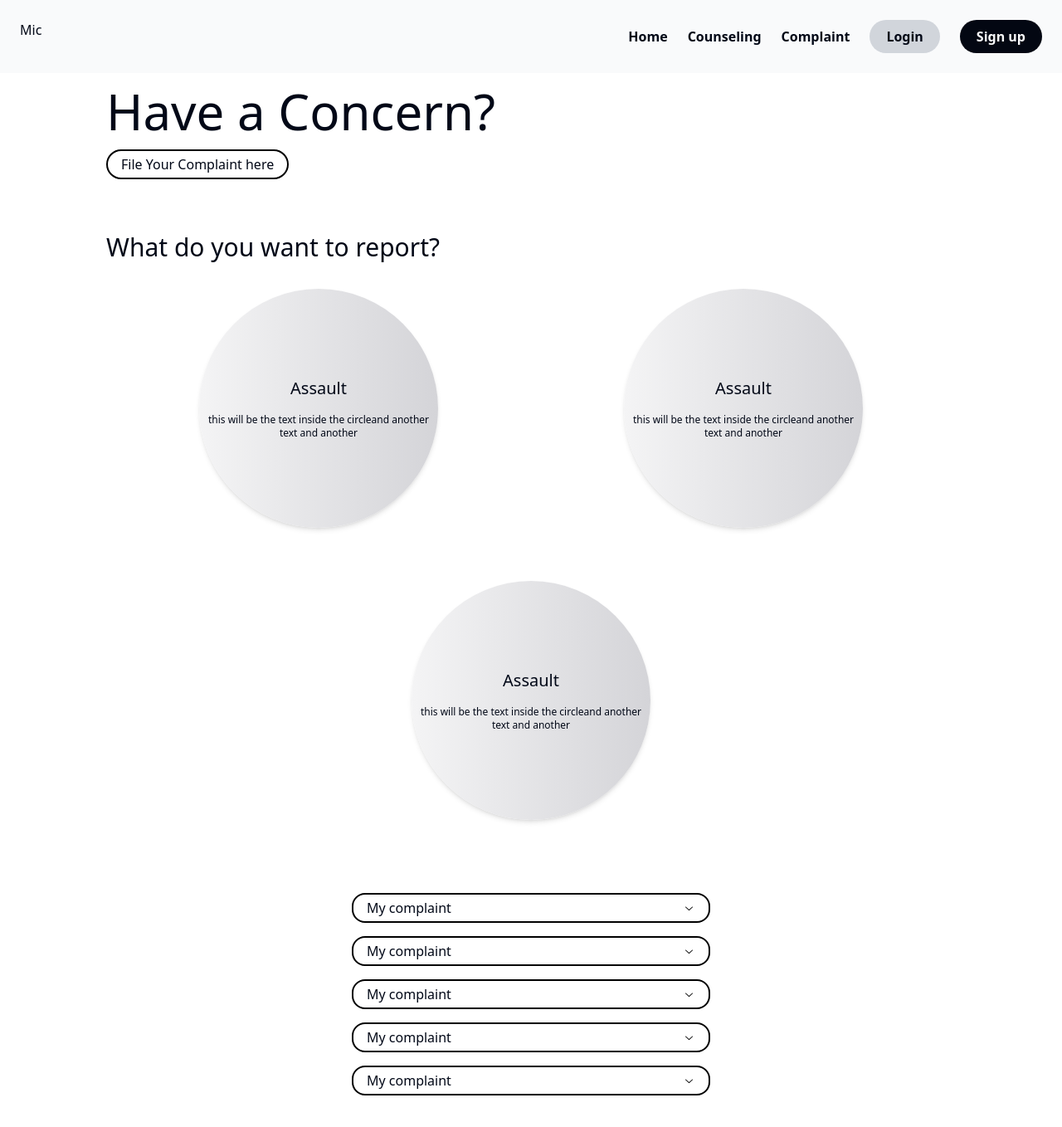
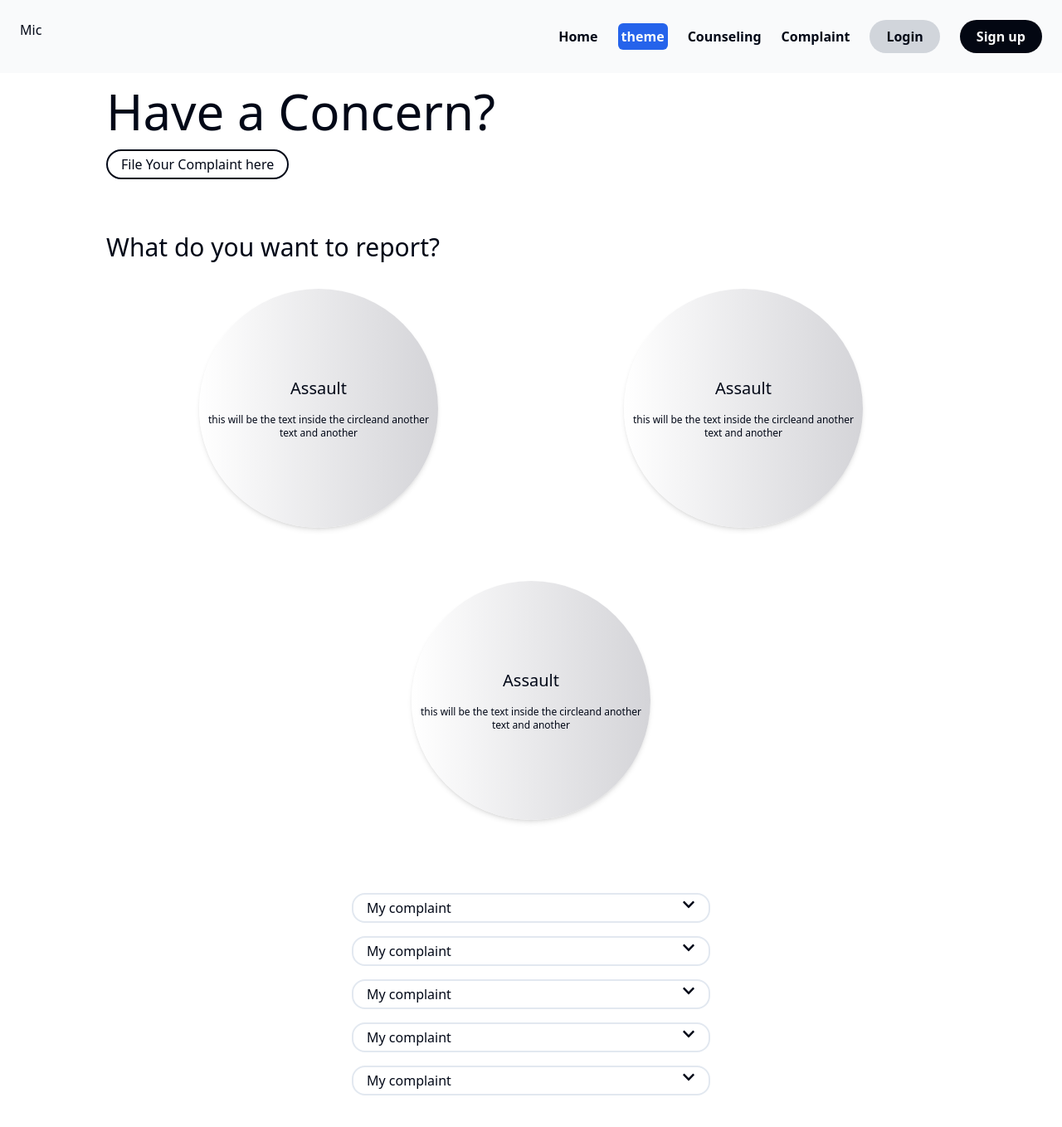
Before and after one commit to Kad-19/safe-mic-project, a React (Vite) app: page /complaint in a window 1280 px wide. Shown: the top 1358 px of the page at 83% size. Built offline with nearby package versions, Linux system fonts and the light colour scheme.

Commit message:
theme intehration

```diff
--- a/src/App.jsx
+++ b/src/App.jsx
@@ -58,9 +58,9 @@ const App = () => {
       <BrowserRouter>
         <div className="">
           <Auth/>
+          <div>
+          <themeContext.Provider value={{changeTheme,darkThemeSwitch,theme}}>
           <Navbar />
-          <div>
-          <themeContext.Provider value={{changeTheme}}>
             <Selector/>
           </themeContext.Provider>
 
--- a/src/component/Complaint/Circular units/Circles.jsx
+++ b/src/component/Complaint/Circular units/Circles.jsx
@@ -1,7 +1,7 @@
 import {motion} from 'framer-motion'
 function Circles({title, detail}){
     return <motion.div
-    className="flex flex-wrap bg-gradient-to-r from-zinc-100 to-zinc-300
+    className="flex flex-wrap bg-gradient-to-r from-background to-zinc-300
     aspect-square sm:w-52  lg:w-72 rounded-full p-2 m-8 items-center
     justify-center shadow-md "
     whileInView={{
--- a/src/component/Complaint/Collapsible/ComplaintBlock.jsx
+++ b/src/component/Complaint/Collapsible/ComplaintBlock.jsx
@@ -7,6 +7,8 @@ import up from './ChevronUp.svg'
 import down from './ChevronDown.svg'
 import { Card,CardContent,CardTitle } from "@/components/ui/card";
 import { useState } from "react";
+import { FaChevronDown } from "react-icons/fa";
+import { FaChevronUp } from "react-icons/fa";
 function ComplaintBlock({title,content}){
     const [open,SetOpen]=useState(false)
     return <Collapsible
@@ -17,15 +19,14 @@ function ComplaintBlock({title,content}){
         <CollapsibleTrigger
         className={cn("w-full")}
         >
-            <div className="border-solid border-black
+            <div className="border-solid
             border-2 px-4 py-1 mx-4 my-2
             rounded-2xl flex justify-between
-            hover:scale-x-105
             ">
                 <p className="">
                     My complaint
                 </p>
-                <img className=" " src={open?up:down} alt="" />
+                {open?<FaChevronUp/>:<FaChevronDown/>}
             </div>
         </CollapsibleTrigger>
 
--- a/src/component/Complaint/Complaint.jsx
+++ b/src/component/Complaint/Complaint.jsx
@@ -34,7 +34,7 @@ function Complaint(){
     <h1 className=" text-6xl">
         Have a Concern?
     </h1>
-        <button className=" max-w-max border-solid my-4 border-black border-2 rounded-3xl px-4 p-1 hover:font-semibold hover:px-8">
+        <button className=" max-w-max border-solid my-4 border-foreground border-2 rounded-3xl px-4 p-1 hover:font-semibold hover:px-8">
             File Your Complaint here
         </button>
     </div>
--- a/src/component/Navbar/Navbar.jsx
+++ b/src/component/Navbar/Navbar.jsx
@@ -2,6 +2,9 @@ import React, { Fragment } from "react";
 import { NavLink } from "react-router-dom";
 import { connect } from "react-redux";
 import { logout } from "../../actions/auth";
+import Selector from "../ThemeSelector/Selector";
+import { useContext } from "react";
+import { themeContext } from "@/App";
 const Navbar = ({ logout, isAuthenticated }) => {
   const guestLinks = () => (
     <Fragment>
@@ -9,6 +12,7 @@ const Navbar = ({ logout, isAuthenticated }) => {
         <NavLink to="/" className="font-semibold">
           Home
         </NavLink>
+        <Selector/>
         <NavLink to="/counseling" className="font-semibold">
           Counseling
         </NavLink>
--- a/src/component/ThemeSelector/Selector.jsx
+++ b/src/component/ThemeSelector/Selector.jsx
@@ -4,18 +4,23 @@ import {motion} from 'framer-motion'
 import { cn } from "@/lib/utils";
 import { useContext } from "react";
 import { themeContext } from "@/App";
+import { CiDark } from "react-icons/ci";
+import { CiLight } from "react-icons/ci";
 function Selector(){
-    const {changeTheme}=useContext(themeContext)
+    const {changeTheme,darkThemeSwitch,theme}=useContext(themeContext)
     return <Popover >
         <PopoverTrigger asChild>
-            <Button className={cn(' rounded-full bg-primary')} >
-                nt
-            </Button>
+            <span className="bg-primary font-semibold p-1 rounded-md text-primary-foreground" >
+                theme
+            </span>
         </PopoverTrigger>
         <PopoverContent className={cn('block w-fit')} side={'bottom'}>
             <motion.div className="my-1 w-12 aspect-square bg-[#3B82F6] rounded-full"
             whileTap={{
                 scale:0.7
+            }}
+            whileHover={{
+                scale:1.1
             }}
             onClick={()=>changeTheme(0)}
             >
@@ -24,6 +29,9 @@ function Selector(){
             whileTap={{
                 scale:0.7
             }}
+            whileHover={{
+                scale:1.1
+            }}
             onClick={()=>changeTheme(1)}
             >
             </motion.div>
@@ -31,16 +39,25 @@ function Selector(){
             whileTap={{
                 scale:0.7
             }}
+            whileHover={{
+                scale:1.1
+            }}
             onClick={()=>changeTheme(2)}
             >
             </motion.div>
-            <motion.div className="my-1 w-12 aspect-square bg-[#0F172A] rounded-full"
+            <motion.div className="my-1 w-12 aspect-square bg-[#0F172A] border border-white rounded-full"
             whileTap={{
                 scale:0.7
+            }}
+            whileHover={{
+                scale:1.1
             }}
             onClick={()=>changeTheme(3)}
             >
             </motion.div>
+            <button onClick={darkThemeSwitch}>
+                {theme.dark?<CiLight className="aspect-square w-12"/>:<CiDark className="aspect-square w-12"/>}
+            </button>
         </PopoverContent>
     </Popover>
 }export default Selector;
```
